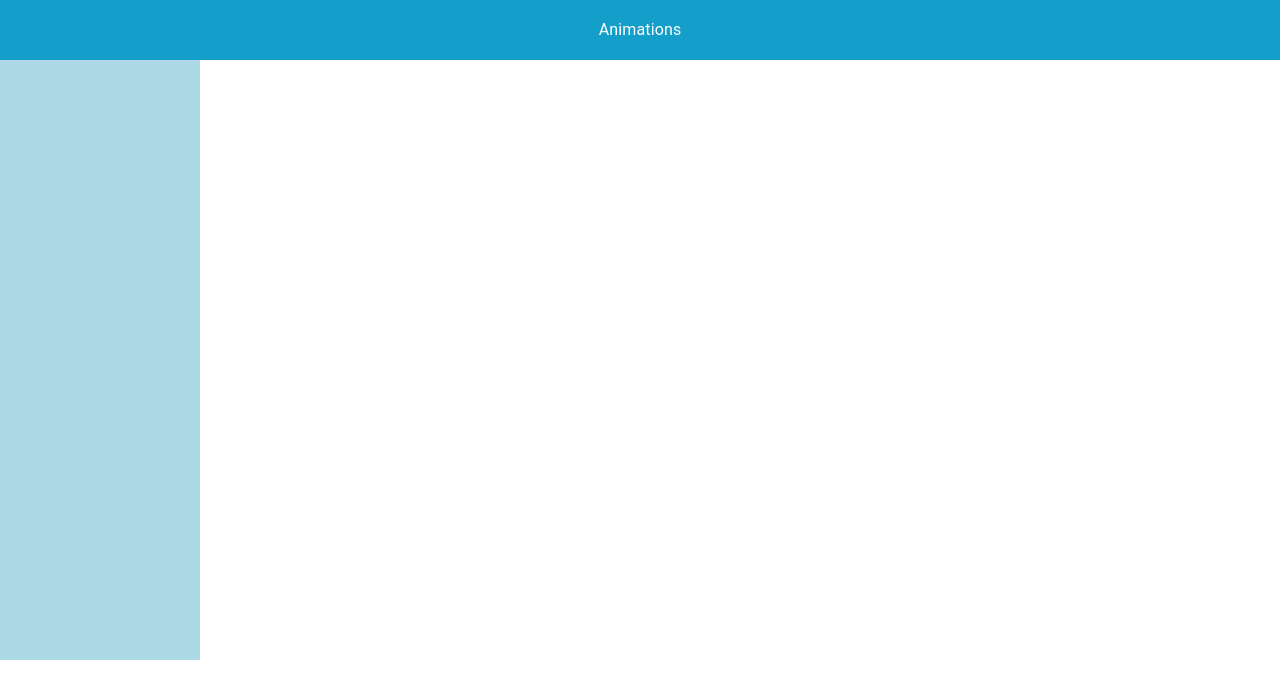
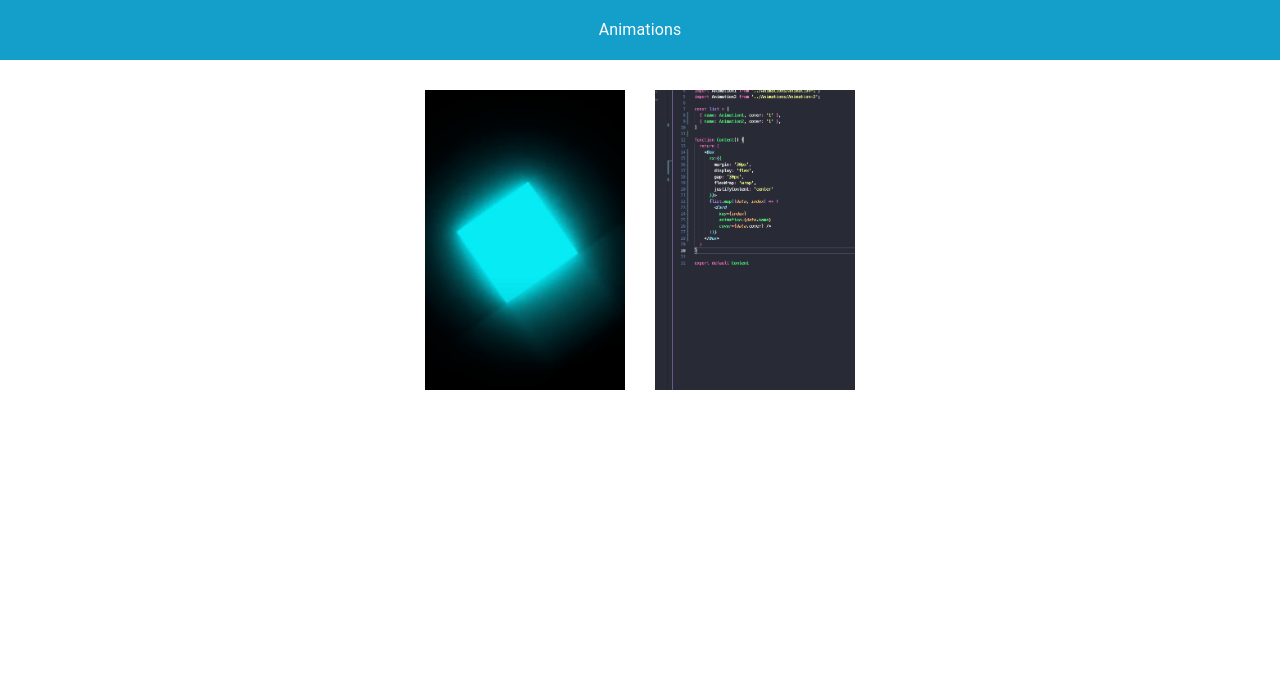
Before and after one commit to rogerioduenas/animations, a Next.js app: page / in a window 1280 px wide. Shown: the top 698 px of the page. Built offline with nearby package versions, Linux system fonts and the light colour scheme.

Commit message:
feat: create modal to show animations

```diff
--- a/src/components/Card/index.jsx
+++ b/src/components/Card/index.jsx
@@ -14,7 +14,7 @@ const style = {
   boxShadow: 24,
 };
 
-function Card({ animation: Animation }) {
+function Card({ animation: Animation, cover: Id }) {
   const [open, setOpen] = React.useState(false);
   const handleOpen = () => !open && setOpen(true);
   const handleClose = () => open && setOpen(false);
@@ -25,10 +25,12 @@ function Card({ animation: Animation }) {
       sx={{
         width: '200px',
         height: '300px',
-        background: 'lightBlue',
+        backgroundImage: `url(animationsCover/animation${Id}.png)`,
+        backgroundRepeat: 'no-repeat',
+        backgroundPosition: 'center',
+        backgroundSize: 'cover',
         cursor: 'pointer'
-      }}
-    >
+      }}>
       <Modal
         open={open}
         onClose={handleClose}
--- a/src/components/Content/index.jsx
+++ b/src/components/Content/index.jsx
@@ -1,17 +1,31 @@
-import React from 'react'
+import React from 'react';
+import { Box } from '@mui/material';
 import Card from '../Card';
 import Animation1 from '../Animations/Animation-1';
 import Animation2 from '../Animations/Animation-2';
 
 const list = [
-  { name: Animation1, cover: 'https' },
-  { name: Animation2, cover: 'https' },
+  { name: Animation1, cover: '1' },
+  { name: Animation2, cover: '2' },
 ]
+
 function Content() {
   return (
-      list.map((data, key) => (
-        <Card animation={data.name}/>
-      ))
+    <Box
+      sx={{
+        margin: '30px',
+        display: 'flex',
+        gap: '30px',
+        flexWrap: 'wrap',
+        justifyContent: 'center'
+      }}>
+      {list.map((data, index) => (
+        <Card
+          key={index}
+          animation={data.name}
+          cover={data.cover} />
+      ))}
+    </Box>
   )
 }
 
```
Also changed, not shown: public/animationsCover/animation1.png (added), public/animationsCover/animation2.png (added).
